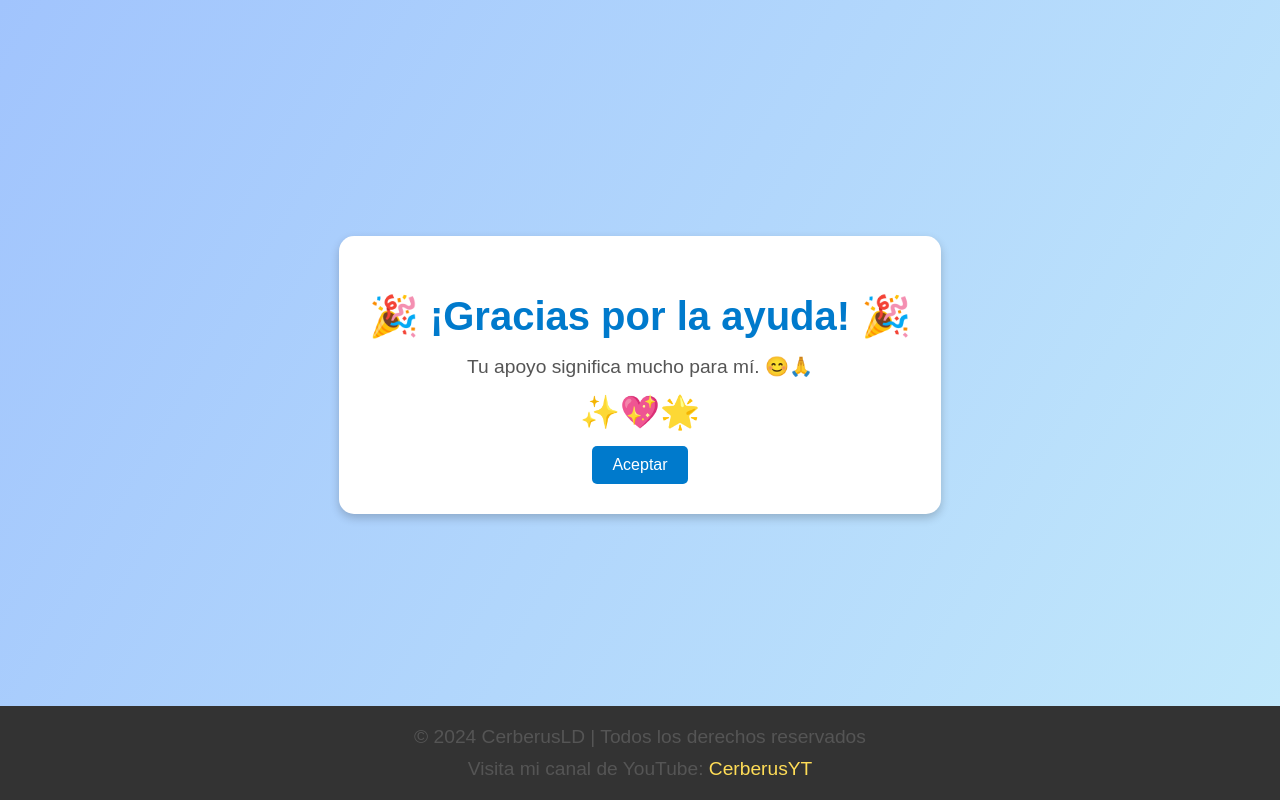
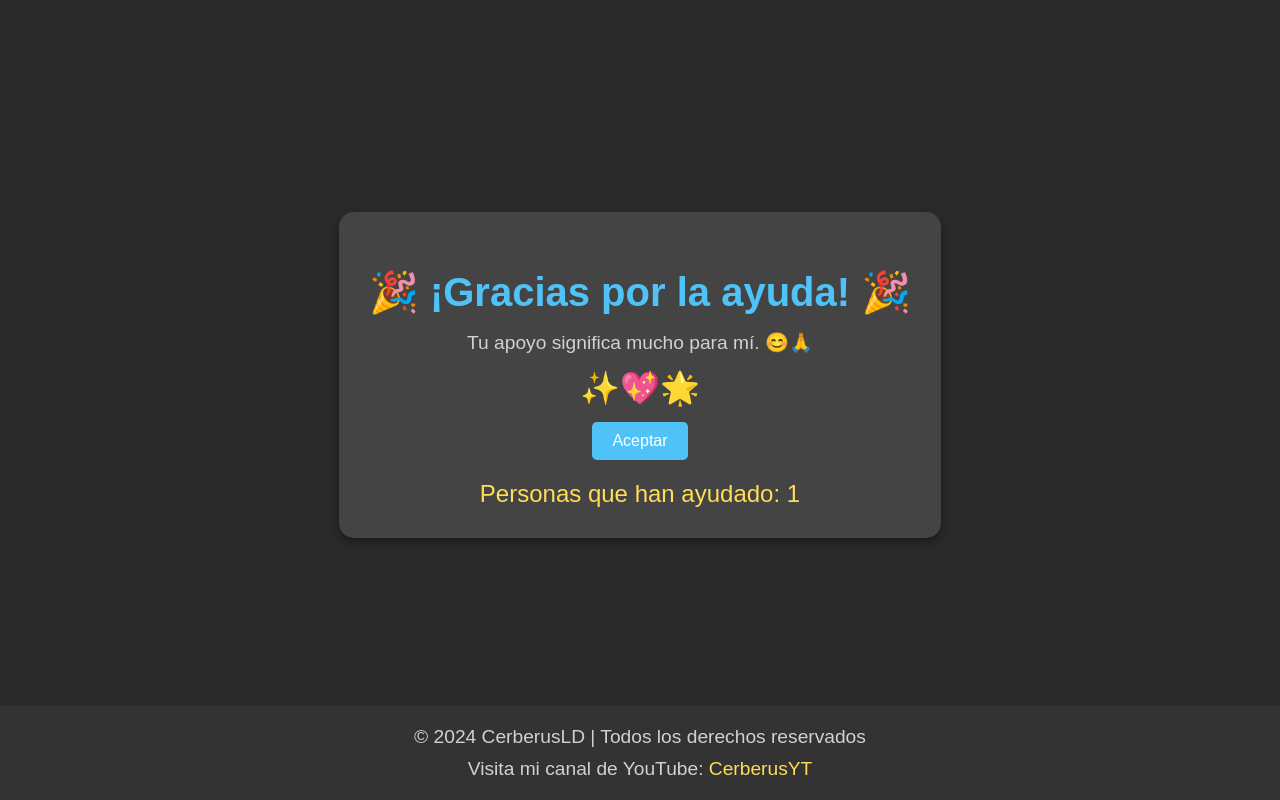
Before and after one commit to CerberusLD/CerberusYT, a plain HTML site: page index.html in a window 1280 px wide. Both pictures are taken after a click on the button "Aceptar". Drawn offline with Linux system fonts and the light colour scheme.

Commit message:
Update index.html

```diff
--- a/index.html
+++ b/index.html
@@ -7,7 +7,7 @@
     <style>
         body {
             font-family: 'Arial', sans-serif;
-            background: linear-gradient(120deg, #a1c4fd, #c2e9fb);
+            background: #2a2a2a; /* Fondo oscuro */
             margin: 0;
             padding: 0;
             display: flex;
@@ -15,32 +15,32 @@
             align-items: center;
             flex-direction: column;
             height: 100vh;
-            color: #333;
+            color: #f1f1f1; /* Texto claro */
         }
         .container {
             text-align: center;
-            background: #fff;
+            background: #444; /* Fondo de la caja más oscuro */
             padding: 30px;
             border-radius: 15px;
-            box-shadow: 0 4px 10px rgba(0, 0, 0, 0.2);
+            box-shadow: 0 4px 10px rgba(0, 0, 0, 0.4);
             margin-bottom: 50px;
         }
         h1 {
             font-size: 2.5rem;
             margin-bottom: 15px;
-            color: #007acc;
+            color: #4fc3f7; /* Color de texto azul */
         }
         p {
             font-size: 1.2rem;
             margin: 10px 0;
-            color: #555;
+            color: #d1d1d1; /* Texto gris claro */
         }
         .emoji {
             font-size: 2rem;
             margin: 15px 0;
         }
         button {
-            background: #007acc;
+            background: #4fc3f7; /* Azul brillante */
             color: #fff;
             border: none;
             padding: 10px 20px;
@@ -50,7 +50,7 @@
             transition: background 0.3s;
         }
         button:hover {
-            background: #005b99;
+            background: #0288d1; /* Azul más oscuro en hover */
         }
         footer {
             text-align: center;
@@ -58,15 +58,20 @@
             position: fixed;
             bottom: 0;
             width: 100%;
-            background-color: #333;
+            background-color: #333; /* Fondo oscuro para el footer */
             color: white;
         }
         footer a {
-            color: #ffdd57;
+            color: #ffdd57; /* Color amarillo para el enlace */
             text-decoration: none;
         }
         footer a:hover {
             text-decoration: underline;
+        }
+        .counter {
+            font-size: 1.5rem;
+            color: #ffdd57; /* Color amarillo para el contador */
+            margin-top: 20px;
         }
     </style>
 </head>
@@ -75,12 +80,30 @@
         <h1>🎉 ¡Gracias por la ayuda! 🎉</h1>
         <p>Tu apoyo significa mucho para mí. 😊🙏</p>
         <div class="emoji">✨💖🌟</div>
-        <button onclick="alert('¡Gracias nuevamente! 😊')">Aceptar</button>
+        <button onclick="incrementCounter()">Aceptar</button>
+        <div class="counter" id="counter">Personas que han ayudado: 0</div>
     </div>
 
     <footer>
         <p>© 2024 CerberusLD | Todos los derechos reservados</p>
         <p>Visita mi canal de YouTube: <a href="https://youtube.com/@cerberusld_youtube?si=jsDUNGFyhHkKZkGe" target="_blank">CerberusYT</a></p>
     </footer>
+
+    <script>
+        // Obtener el contador almacenado en localStorage o inicializarlo en 0
+        let counter = localStorage.getItem("helpCounter");
+        if (!counter) {
+            counter = 0;
+        } else {
+            document.getElementById("counter").textContent = `Personas que han ayudado: ${counter}`;
+        }
+
+        // Función para incrementar el contador
+        function incrementCounter() {
+            counter++;
+            localStorage.setItem("helpCounter", counter);
+            document.getElementById("counter").textContent = `Personas que han ayudado: ${counter}`;
+        }
+    </script>
 </body>
 </html>
```
